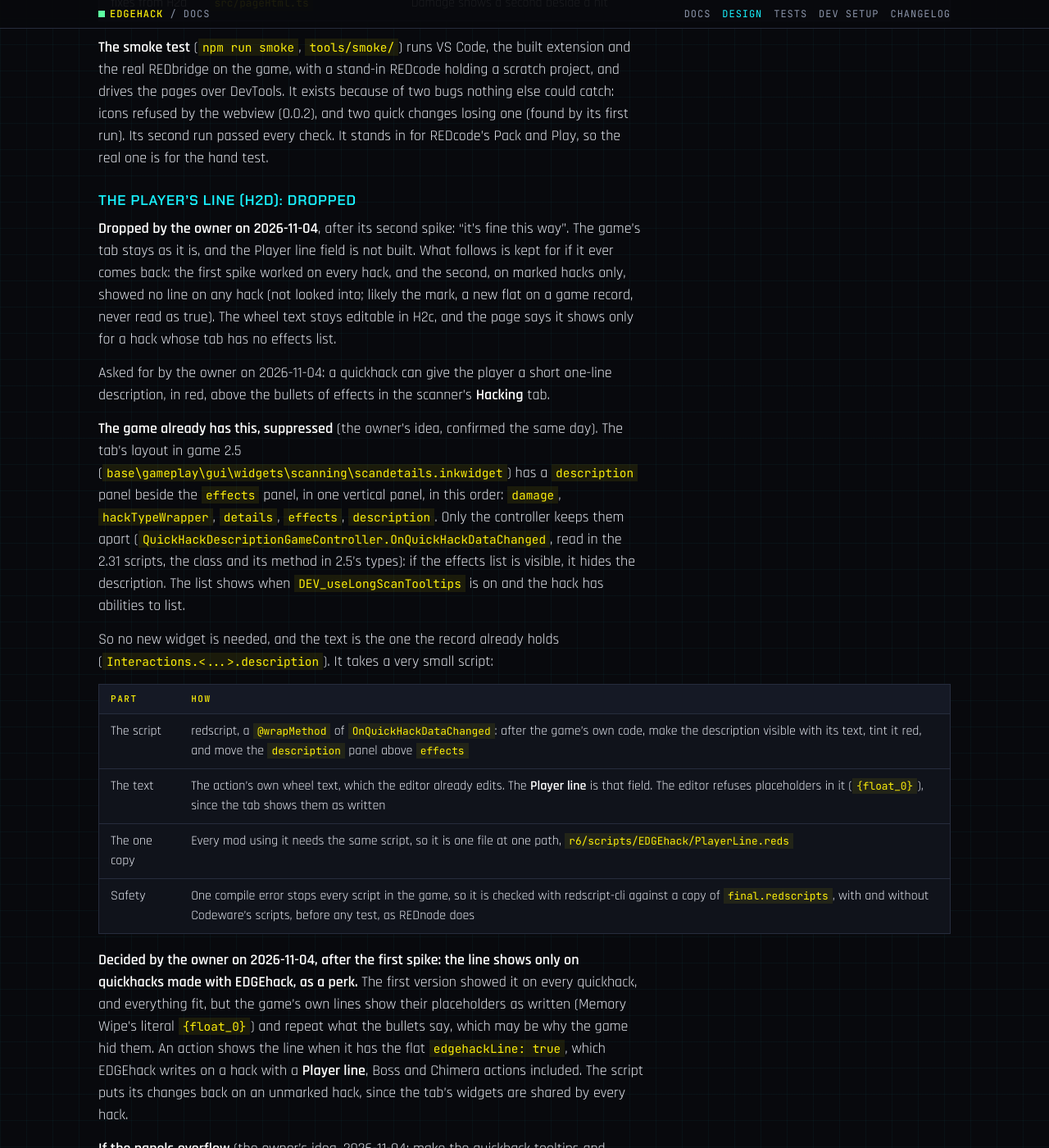
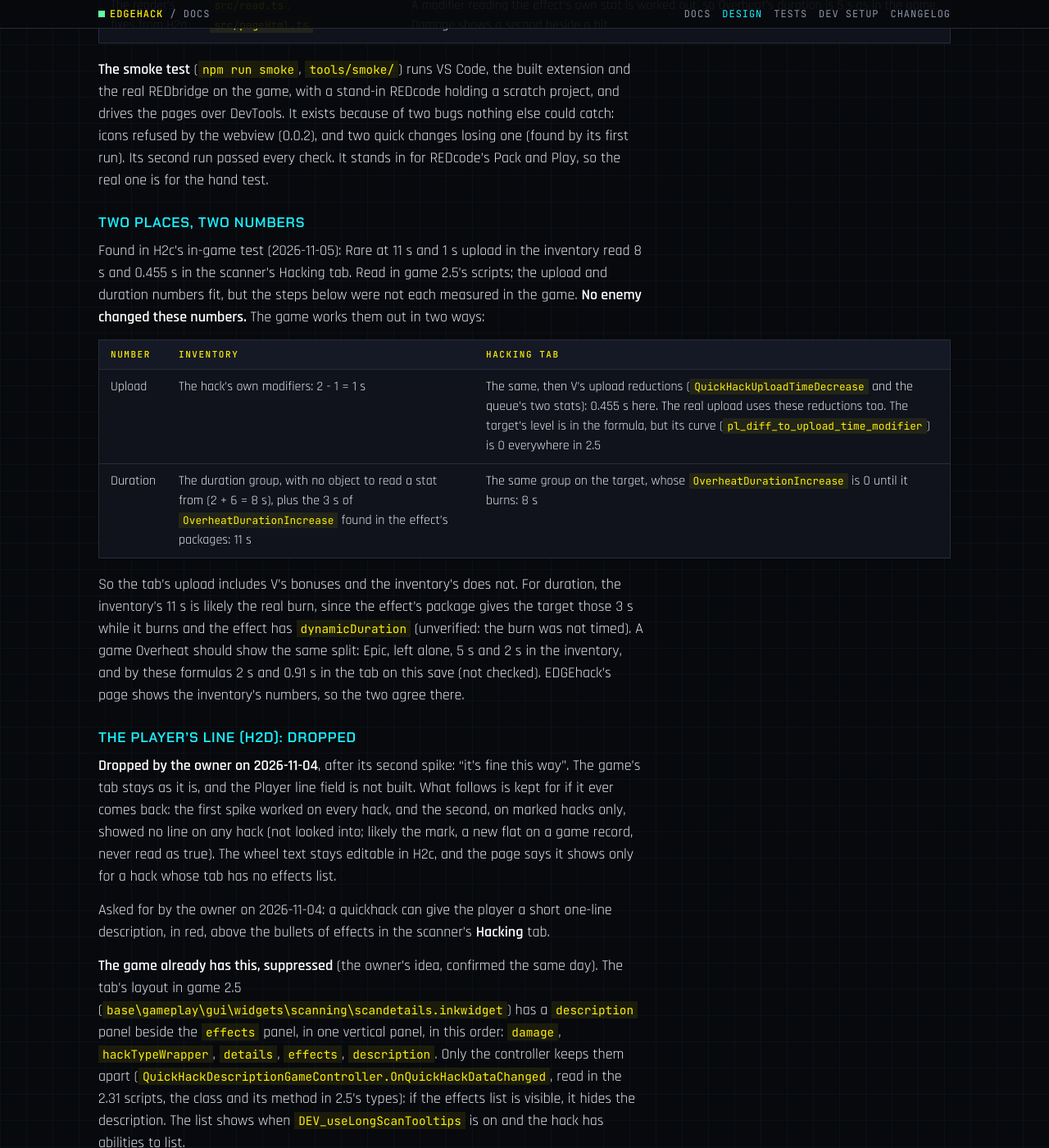
Before and after one commit to Edgemodders/EDGEhack, a Jekyll site: the page built from docs/design.md, in a window 1280 px wide and 1400 px high, scrolled down 15722 px. Shown: the whole window at 82% size. Built offline with Jekyll 4.4.1, drawn with Linux system fonts in a browser that asks for light colours; some of the changed text lies outside the part shown.

Commit message:
H2 Edit done: H2c Part B passed in the game
The Hacking tab's upload and duration differ from the inventory's by the
game's own formulas; the design records how.

Co-Authored-By: Claude Opus 5.5 <noreply@anthropic.com>

```diff
--- a/docs/design.md
+++ b/docs/design.md
@@ -321,7 +321,7 @@ What the spike answers:
 
 ### H2b and H2c: built
 
-Built on 2026-11-04 in EDGEhack 0.0.4, awaiting the owner's tests ([Tests, "H2c Edit"](testing.html#h2c-edit)).
+Built on 2026-11-04 in EDGEhack 0.0.4; passed the owner's tests, in the game too, on 2026-11-05 ([Tests, "H2c Edit"](testing.html#h2c-edit)).
 
 | Part | File | What it does |
 |---|---|---|
@@ -333,6 +333,17 @@ Built on 2026-11-04 in EDGEhack 0.0.4, awaiting the owner's tests ([Tests, "H2c
 | The reader's fixes from H2a | `src/read.ts`, `src/pageHtml.ts` | A modifier reading the effect's own stat is worked out, so Overheat's duration is 5 s as in the game. Damage shows a second beside a hit |
 
 **The smoke test** (`npm run smoke`, `tools/smoke/`) runs VS Code, the built extension and the real REDbridge on the game, with a stand-in REDcode holding a scratch project, and drives the pages over DevTools. It exists because of two bugs nothing else could catch: icons refused by the webview (0.0.2), and two quick changes losing one (found by its first run). Its second run passed every check. It stands in for REDcode's Pack and Play, so the real one is for the hand test.
+
+### Two places, two numbers
+
+Found in H2c's in-game test (2026-11-05): Rare at 11 s and 1 s upload in the inventory read 8 s and 0.455 s in the scanner's Hacking tab. Read in game 2.5's scripts; the upload and duration numbers fit, but the steps below were not each measured in the game. **No enemy changed these numbers.** The game works them out in two ways:
+
+| Number | Inventory | Hacking tab |
+|---|---|---|
+| Upload | The hack's own modifiers: 2 - 1 = 1 s | The same, then V's upload reductions (`QuickHackUploadTimeDecrease` and the queue's two stats): 0.455 s here. The real upload uses these reductions too. The target's level is in the formula, but its curve (`pl_diff_to_upload_time_modifier`) is 0 everywhere in 2.5 |
+| Duration | The duration group, with no object to read a stat from (2 + 6 = 8 s), plus the 3 s of `OverheatDurationIncrease` found in the effect's packages: 11 s | The same group on the target, whose `OverheatDurationIncrease` is 0 until it burns: 8 s |
+
+So the tab's upload includes V's bonuses and the inventory's does not. For duration, the inventory's 11 s is likely the real burn, since the effect's package gives the target those 3 s while it burns and the effect has `dynamicDuration` (unverified: the burn was not timed). A game Overheat should show the same split: Epic, left alone, 5 s and 2 s in the inventory, and by these formulas 2 s and 0.91 s in the tab on this save (not checked). EDGEhack's page shows the inventory's numbers, so the two agree there.
 
 ### The player's line (H2d): dropped
 
```
Also changed, not shown: CLAUDE.md (+1 -1 lines), docs/index.md (+3 -3 lines), docs/testing.md (+8 -3 lines), README.md, docs/assets/brand/badges/status.svg, 1 other file.
